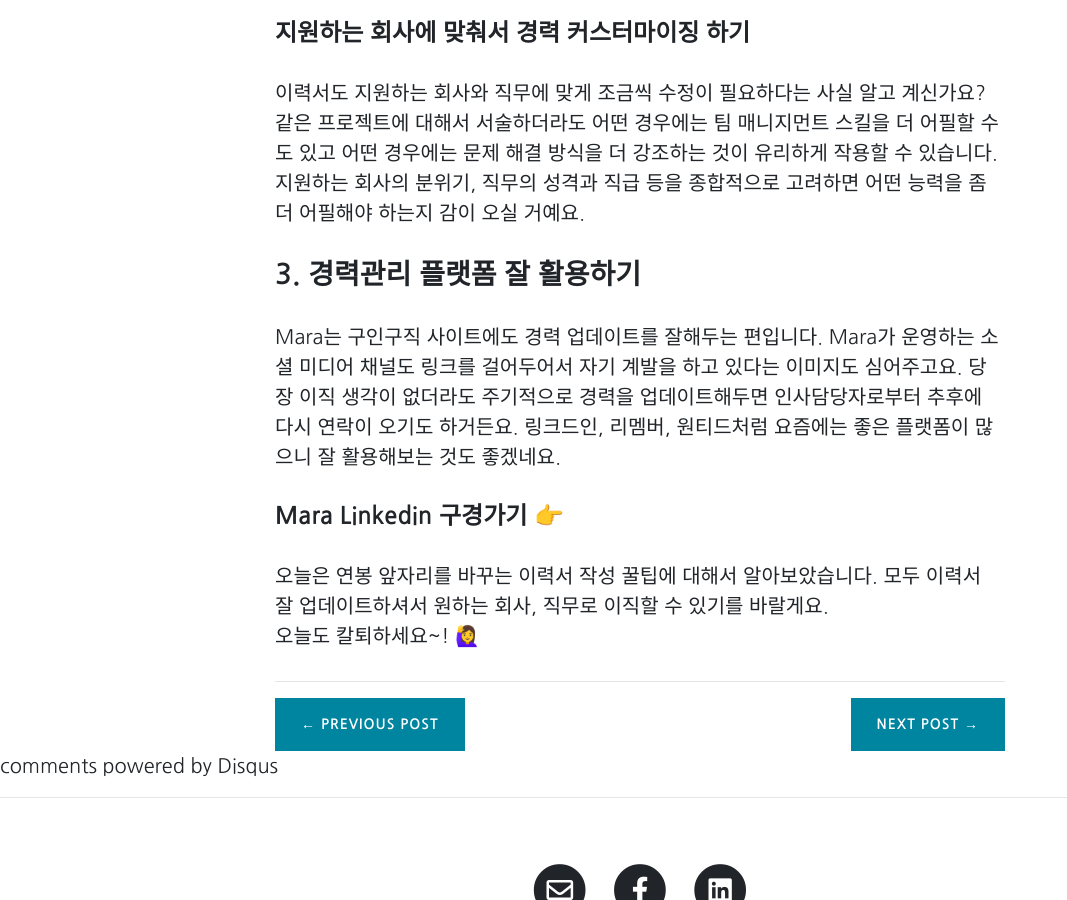
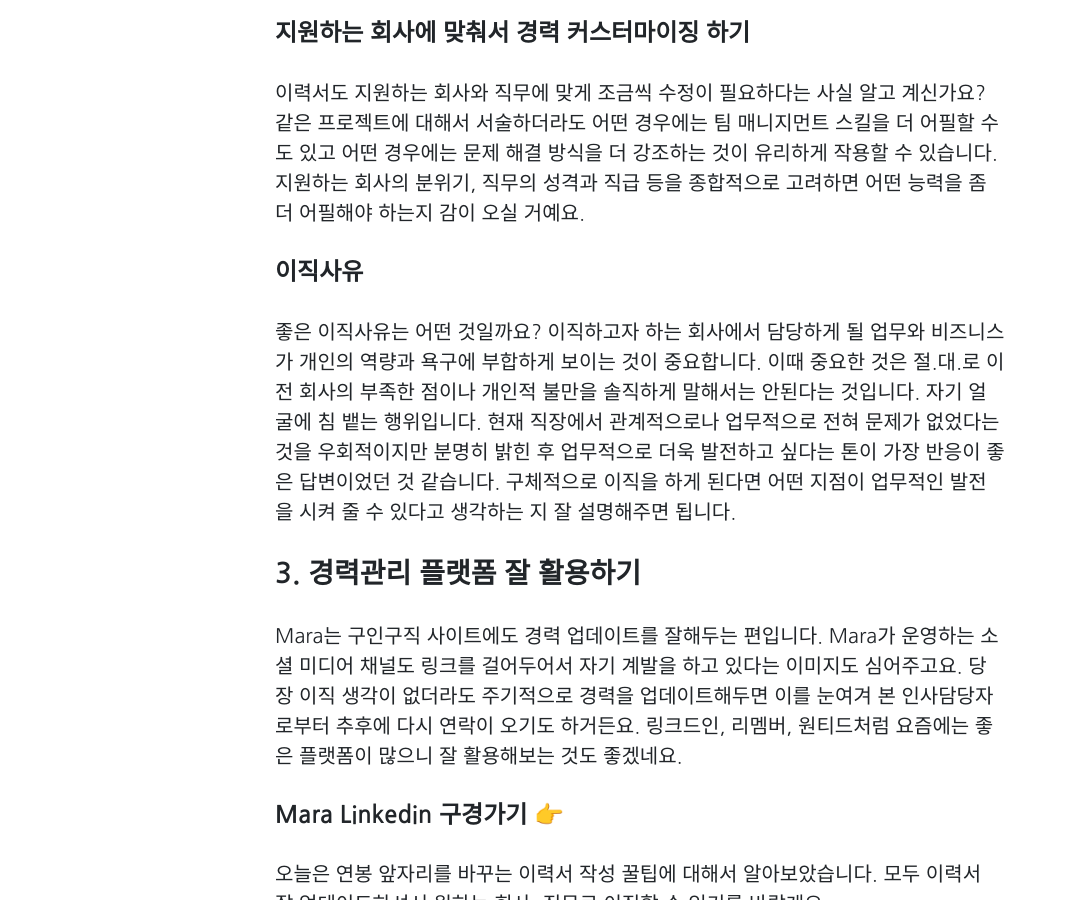
Before and after one commit to Marapro88/mara, a Jekyll site: the page built from _posts/2020-05-23-career-resume-honeytip.md, in a window 1280 px wide and 900 px high, scrolled down 3373 px. Shown: the whole window, without its empty margins (0-1067 px from the left). Built offline with Jekyll 4.4.1, drawn with Linux system fonts in a browser that asks for light colours; comment, search, counter and statistics services are not loaded.

Commit message:
0620 이력서 쓰는 방법 한번 더 탈고

```diff
--- a/_posts/2020-05-23-career-resume-honeytip.md
+++ b/_posts/2020-05-23-career-resume-honeytip.md
@@ -14,7 +14,8 @@ tags:
   - 핀테크
   - 커리어
   - 이직
-description: '커리어 계획 세우기,이력서 전략적으로 쓰는 꿀팁 공유'
+  - 이직 자기소개서
+description: '커리어 계획 세우기,이직 자기소개서 전략적으로 쓰는법, 좋은 이직사유'
 ---
 
 안녕하세요~!<br>
@@ -57,9 +58,13 @@ Mara는 이력서를 업데이트하는 것만으로도 원하는 커리어를
 
 이력서도 지원하는 회사와 직무에 맞게 조금씩 수정이 필요하다는 사실 알고 계신가요? 같은 프로젝트에 대해서 서술하더라도 어떤 경우에는 팀 매니지먼트 스킬을 더 어필할 수도 있고 어떤 경우에는 문제 해결 방식을 더 강조하는 것이 유리하게 작용할 수 있습니다. 지원하는 회사의 분위기, 직무의 성격과 직급 등을 종합적으로 고려하면 어떤 능력을 좀 더 어필해야 하는지 감이 오실 거예요.
 
+#### 이직사유
+
+좋은 이직사유는 어떤 것일까요? 이직하고자 하는 회사에서 담당하게 될 업무와 비즈니스가 개인의 역량과 욕구에 부합하게 보이는 것이 중요합니다. 이때 중요한 것은 절.대.로 이전 회사의 부족한 점이나 개인적 불만을 솔직하게 말해서는 안된다는 것입니다. 자기 얼굴에 침 뱉는 행위입니다. 현재 직장에서 관계적으로나 업무적으로 전혀 문제가 없었다는 것을 우회적이지만 분명히 밝힌 후 업무적으로 더욱 발전하고 싶다는 톤이 가장 반응이 좋은 답변이었던 것 같습니다. 구체적으로 이직을 하게 된다면 어떤 지점이 업무적인 발전을 시켜 줄 수 있다고 생각하는 지 잘 설명해주면 됩니다.
+
 ### 3. 경력관리 플랫폼 잘 활용하기
 
-Mara는 구인구직 사이트에도 경력 업데이트를 잘해두는 편입니다. Mara가 운영하는 소셜 미디어 채널도 링크를 걸어두어서 자기 계발을 하고 있다는 이미지도 심어주고요. 당장 이직 생각이 없더라도 주기적으로 경력을 업데이트해두면 인사담당자로부터 추후에 다시 연락이 오기도 하거든요. 링크드인, 리멤버, 원티드처럼 요즘에는 좋은 플랫폼이 많으니 잘 활용해보는 것도 좋겠네요.
+Mara는 구인구직 사이트에도 경력 업데이트를 잘해두는 편입니다. Mara가 운영하는 소셜 미디어 채널도 링크를 걸어두어서 자기 계발을 하고 있다는 이미지도 심어주고요. 당장 이직 생각이 없더라도 주기적으로 경력을 업데이트해두면 이를 눈여겨 본 인사담당자로부터 추후에 다시 연락이 오기도 하거든요. 링크드인, 리멤버, 원티드처럼 요즘에는 좋은 플랫폼이 많으니 잘 활용해보는 것도 좋겠네요.
 
 #### [Mara Linkedin 구경가기 👉](https://www.linkedin.com/in/somi-kim-884bb1b7/)
 
```
